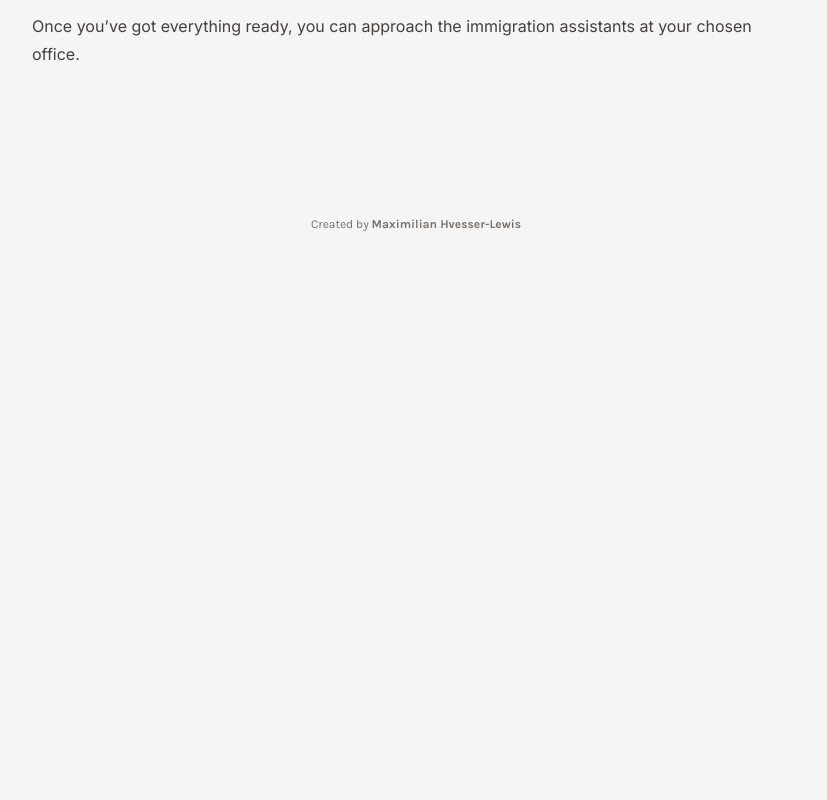
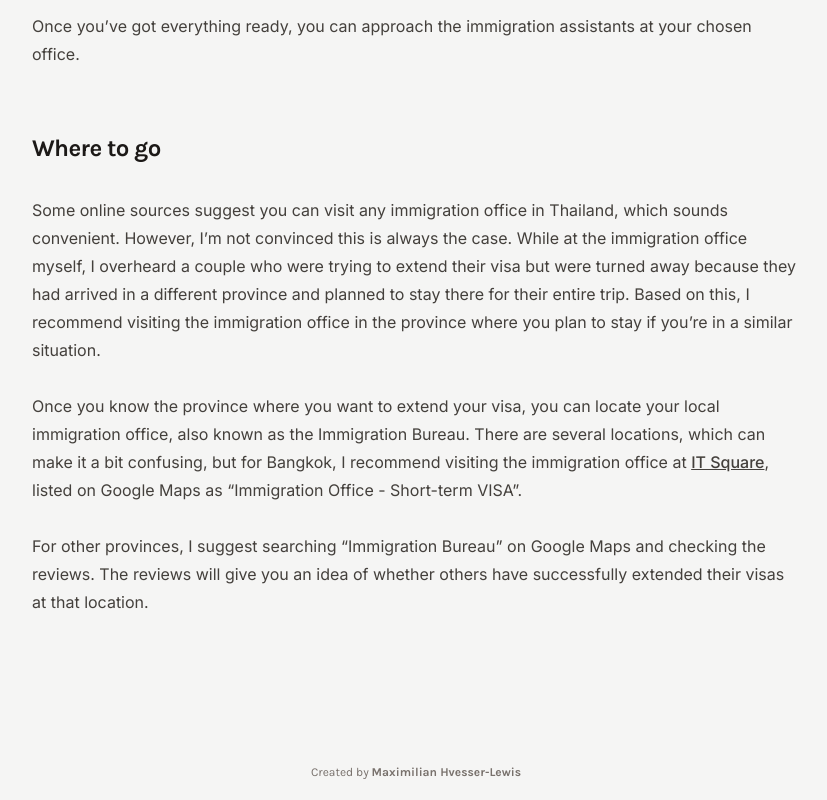
Before and after one commit to maxhves/hvesser-lewis-consulting-site, a Next.js app: page /blog/how-to-extend-a-thailand-tourist-visa-by-30-days in a window 1280 px wide. Shown: the part 1260-2060 px from the top of the page, without its empty margins (224-1051 px from the left). Before the commit the page ends 1512 px from the top, so only its background shows below. Built offline with nearby package versions, Linux system fonts and the light colour scheme.

Commit message:
Setup where to go section, and components.

```diff
--- /dev/null
+++ b/src/app/blog/how-to-extend-a-thailand-tourist-visa-by-30-days/components/where-to-go-section.tsx
@@ -0,0 +1,47 @@
+import React from 'react'
+import {clsx} from "clsx";
+import {karla} from "@/app/fonts";
+
+//region Entry
+
+export default function WhereToGoSection({children}: { children: React.ReactNode }) {
+  return (
+    <section>
+      {children}
+    </section>
+  )
+}
+
+//endregion
+
+//region Text
+
+export function WhereToGoTitle({children}: { children: React.ReactNode }) {
+  return (
+    <h2 className={clsx(karla.className, "mt-16 text-2xl font-bold tracking-tight text-stone-900")}>
+      {children}
+    </h2>
+  )
+}
+
+export function WhereToGoBody({children}: { children: React.ReactNode }) {
+  return (
+    <p className="mt-8 text-base font-normal leading-7 text-stone-700 whitespace-pre-wrap">
+      {children}
+    </p>
+  )
+}
+
+//endregion
+
+//region Link
+
+export function WhereToGoLink({href, children}: { href: string, children: React.ReactNode }) {
+  return (
+    <a href={href} className="underline font-medium" rel="noreferrer" target="_blank">
+      {children}
+    </a>
+  )
+}
+
+//endregion
--- a/src/app/blog/how-to-extend-a-thailand-tourist-visa-by-30-days/page.tsx
+++ b/src/app/blog/how-to-extend-a-thailand-tourist-visa-by-30-days/page.tsx
@@ -11,15 +11,35 @@ import WhatYouNeedSection
   WhatYouNeedBody, WhatYouNeedChecklist, WhatYouNeedChecklistItem,
   WhatYouNeedTitle
 } from "@/app/blog/how-to-extend-a-thailand-tourist-visa-by-30-days/components/what-you-need-section";
+import WhereToGoSection
+  , {
+  WhereToGoBody, WhereToGoLink,
+  WhereToGoTitle
+} from "@/app/blog/how-to-extend-a-thailand-tourist-visa-by-30-days/components/where-to-go-section";
 
 //region Model
 
 const itemsNeeded = [
-  { label: "Passport.", description: "Make sure to bring your passport or the travel document you used when you first entered Thailand." },
-  { label: "1,900 THB.", description: "There’s a fee of 1,900 Thai Baht for the extension, which must be paid in cash—no other payment methods are accepted. I personally brought 2,000 THB and received 100 THB back in change." },
-  { label: "Your photograph.", description: "You’ll need a physical photo of yourself (digital won’t work), similar to the one used in your passport. The required size is 4 cm x 6 cm. You can get one at a local photography store, or there may be a service near the immigration office. I chose a local store, paid 100 THB for four photos, and waited about 30 minutes." },
-  { label: "Passport photocopies.", description: "You’ll need two photocopies: one of the photo/personal details page in your passport and one of the page with your entry stamp. Like with your photo, you can get these at a local shop or near the immigration office. I went to a local store, and the two copies cost me 100 THB." },
-  { label: "Application form.", description: "You’ll fill out the application form in person at the immigration office. It’s made up of three parts (three separate documents). Be prepared to provide your address in Thailand, phone number (Thai if you have one), your date and port of arrival, and basic personal details—though I imagine most of this won’t require much preparation. I also recommend bringing your own pen, just in case." }
+  {
+    label: "Passport.",
+    description: "Make sure to bring your passport or the travel document you used when you first entered Thailand."
+  },
+  {
+    label: "1,900 THB.",
+    description: "There’s a fee of 1,900 Thai Baht for the extension, which must be paid in cash—no other payment methods are accepted. I personally brought 2,000 THB and received 100 THB back in change."
+  },
+  {
+    label: "Your photograph.",
+    description: "You’ll need a physical photo of yourself (digital won’t work), similar to the one used in your passport. The required size is 4 cm x 6 cm. You can get one at a local photography store, or there may be a service near the immigration office. I chose a local store, paid 100 THB for four photos, and waited about 30 minutes."
+  },
+  {
+    label: "Passport photocopies.",
+    description: "You’ll need two photocopies: one of the photo/personal details page in your passport and one of the page with your entry stamp. Like with your photo, you can get these at a local shop or near the immigration office. I went to a local store, and the two copies cost me 100 THB."
+  },
+  {
+    label: "Application form.",
+    description: "You’ll fill out the application form in person at the immigration office. It’s made up of three parts (three separate documents). Be prepared to provide your address in Thailand, phone number (Thai if you have one), your date and port of arrival, and basic personal details—though I imagine most of this won’t require much preparation. I also recommend bringing your own pen, just in case."
+  }
 ]
 
 //endregion
@@ -36,7 +56,7 @@ export default function HowToExtendAThailandTouristVisaBy30Days() {
               A guide on
             </IntroductionPreTitle>
             <IntroductionTitle>
-              How to extend a Thailand tourist visa by 30 days
+              How To Extend A Thailand Tourist Visa By 30 Days
             </IntroductionTitle>
             <IntroductionPreface>
               If, like me, you&apos;ve recently taken advantage of Thailand&apos;s 60-day visa exemption or 60-day Visa
@@ -67,6 +87,31 @@ export default function HowToExtendAThailandTouristVisaBy30Days() {
               Once you’ve got everything ready, you can approach the immigration assistants at your chosen office.
             </WhatYouNeedBody>
           </WhatYouNeedSection>
+
+          <WhereToGoSection>
+            <WhereToGoTitle>
+              Where to go
+            </WhereToGoTitle>
+            <WhereToGoBody>
+              <span>
+                Some online sources suggest you can visit any immigration office in Thailand, which sounds convenient.
+                However, I’m not convinced this is always the case. While at the immigration office myself, I overheard
+                a couple who were trying to extend their visa but were turned away because they had arrived in a
+                different province and planned to stay there for their entire trip. Based on this, I recommend
+                visiting the immigration office in the province where you plan to stay if you’re in a similar situation.
+                {"\n"}{"\n"}
+                Once you know the province where you want to extend your visa, you can locate your local immigration
+                office, also known as the Immigration Bureau. There are several locations, which can make it a bit
+                confusing, but for Bangkok, I recommend visiting the immigration office at{' '}
+                <WhereToGoLink href="https://maps.app.goo.gl/dqNeEgV4n6CV31sH7">IT Square</WhereToGoLink>
+                , listed on Google Maps as “Immigration Office - Short-term VISA”.
+                {"\n"}{"\n"}
+                For other provinces, I suggest searching “Immigration Bureau” on Google Maps and checking the reviews.
+                The reviews will give you an idea of whether others have successfully extended their visas at that
+                location.
+              </span>
+            </WhereToGoBody>
+          </WhereToGoSection>
         </article>
       </ContentContainer>
     </main>
--- a/src/app/blog/page.tsx
+++ b/src/app/blog/page.tsx
@@ -35,7 +35,7 @@ export default function Blog() {
             </ArticleCardHeader>
             <ArticleCardBody href="/blog/how-to-extend-a-thailand-tourist-visa-by-30-days">
               <ArticleCardTitle>
-                How to extend a Thailand tourist visa by 30 days
+                How To Extend A Thailand Tourist Visa By 30 Days
               </ArticleCardTitle>
               <ArticleCardPreviewText>
                 If, like me, you&apos;ve recently taken advantage of Thailand&apos;s 60-day visa exemption or 60-day
```
